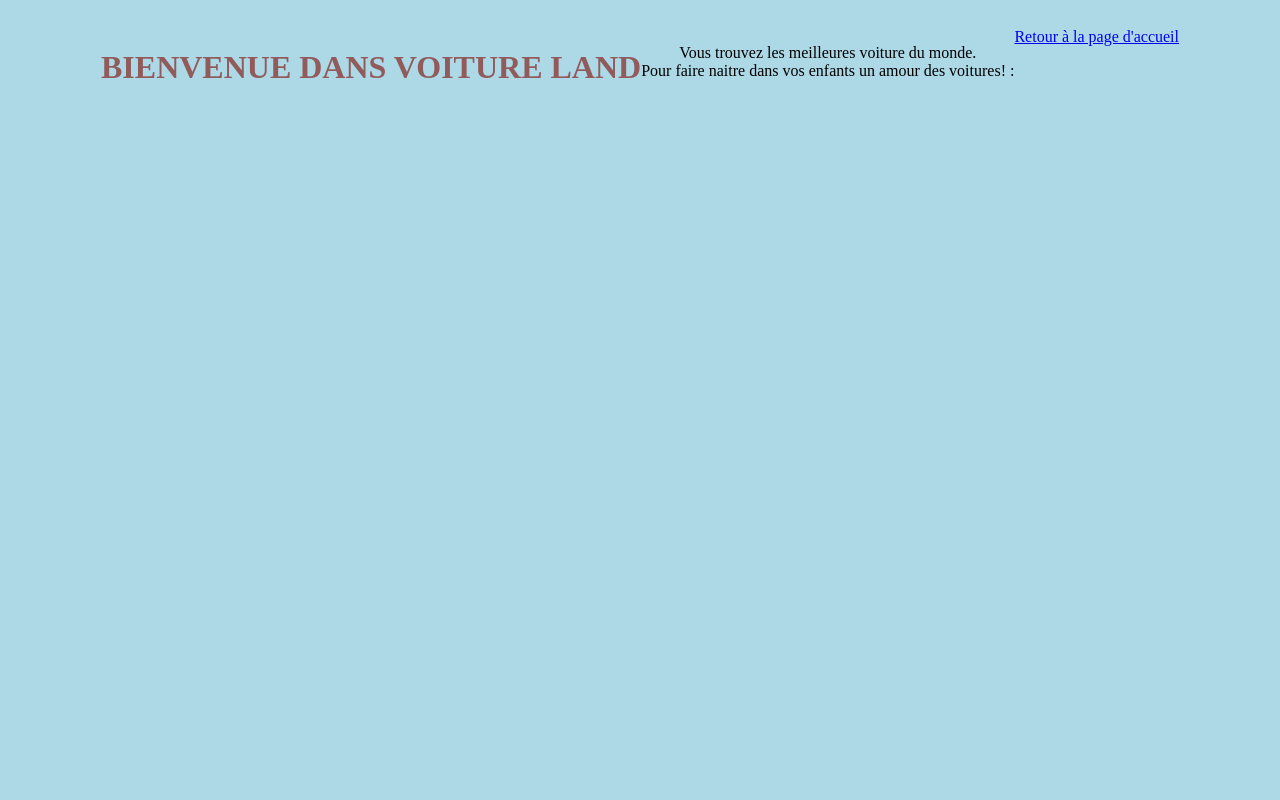
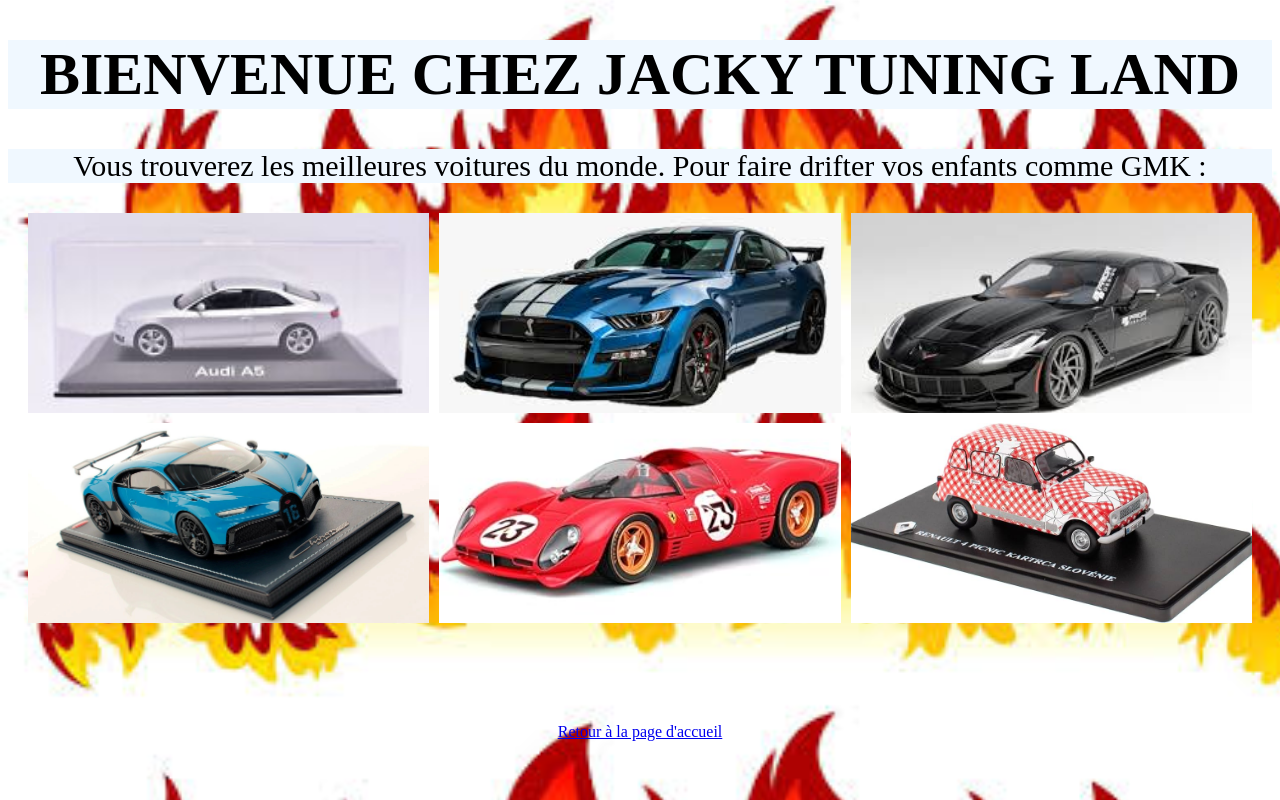
Before and after one commit to Hanaell/Dev-Web, a plain HTML site: page gallery.html in a window 1280 px wide. Drawn offline with Linux system fonts and the light colour scheme.

Commit message:
Mise en page de la galerie

```diff
--- a/gallery.html
+++ b/gallery.html
@@ -4,14 +4,27 @@
     <meta charset="UTF-8">
     <meta name="viewport" content="width=device-width, initial-scale=1.0">
     <title>Nouvelle Page</title>
-    <link rel="stylesheet" href="style.css">
+    <link rel="stylesheet" href="style_gallery.css">
 </head>
 <body>
+
+
+     <h1>BIENVENUE CHEZ JACKY TUNING LAND </h1>
+
+    <p>Vous trouverez les meilleures voitures du monde.
+     Pour faire drifter vos enfants comme GMK :</p>
+
+
     <div class="container">
-        <h1>BIENVENUE DANS VOITURE LAND </h1>
-        <p>Vous trouvez les meilleures voiture du monde. <BR>
-            Pour faire naitre dans vos enfants un amour des voitures! :</p>
-        <a href="index.html">Retour à la page d'accueil</a>
+        <img src="Images/aa5.jpg" class="photo">
+        <img src="Images/téléchargement (1).jpeg" class="photo">
+        <img src="Images/corvette.jpeg" class="photo">
+        <img src="Images/bugatti.jpg" class="photo">
+        <img src="Images/23.jpg" class="photo">
+        <img src="Images/opo.jpg" class="photo">
     </div>
+
+    <a href="index.html" class="retour">Retour à la page d'accueil</a>
+
 </body>
 </html>
--- /dev/null
+++ b/style_gallery.css
@@ -0,0 +1,42 @@
+body{
+    background-image: url(Images/flamme2.jpeg);
+    background-size: 1350px;
+
+}
+ h1{
+    text-align: center;
+    color: black;
+    font-size: 60px;
+    background-color: aliceblue;
+
+ }
+p{
+    text-align: center;
+    color: black;
+    font-size: 30px;
+    background-color: aliceblue;
+}
+
+.retour{
+    display: block;
+    text-align: center;
+    margin-top: 100px;
+}
+
+
+.container {
+    display: flex;
+    flex-wrap: wrap;
+    gap: 10px;
+    justify-content: center;
+
+
+}
+
+.photo {
+    flex: 1 1 calc(33.33% - 20px);
+    max-width: calc(33.33% - 20px);
+    height: 200px;
+    object-fit: cover;
+
+}
```
Also changed, not shown: index.html (+1 -1 lines), Images/background_flamme.jpeg (added), Images/corvette.jpeg (added), Images/flamme2.jpeg (added), Images/téléchargement (1).jpeg (added), Images/téléchargement.jpeg (added).
